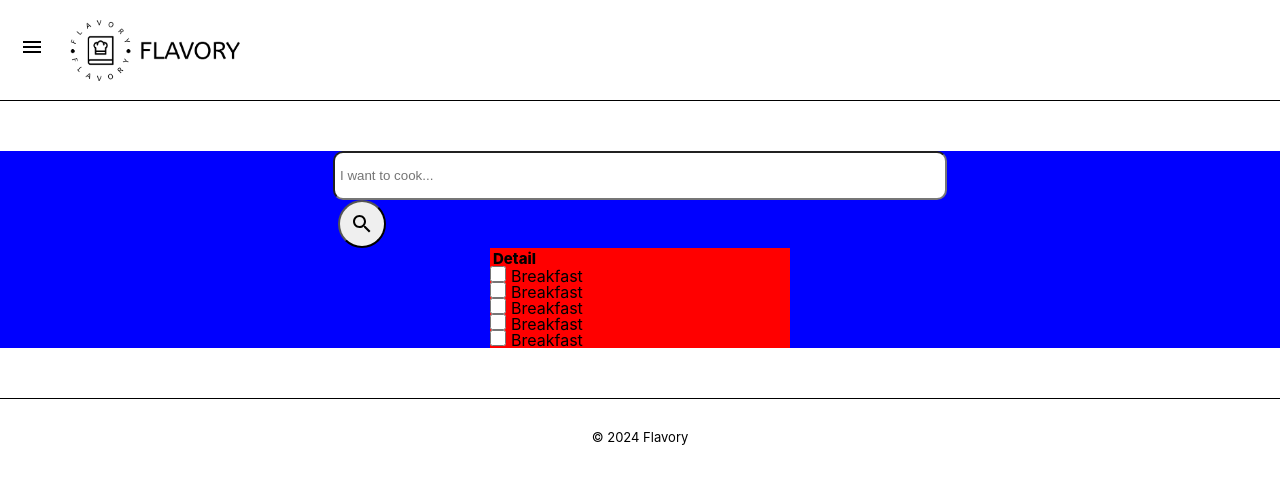
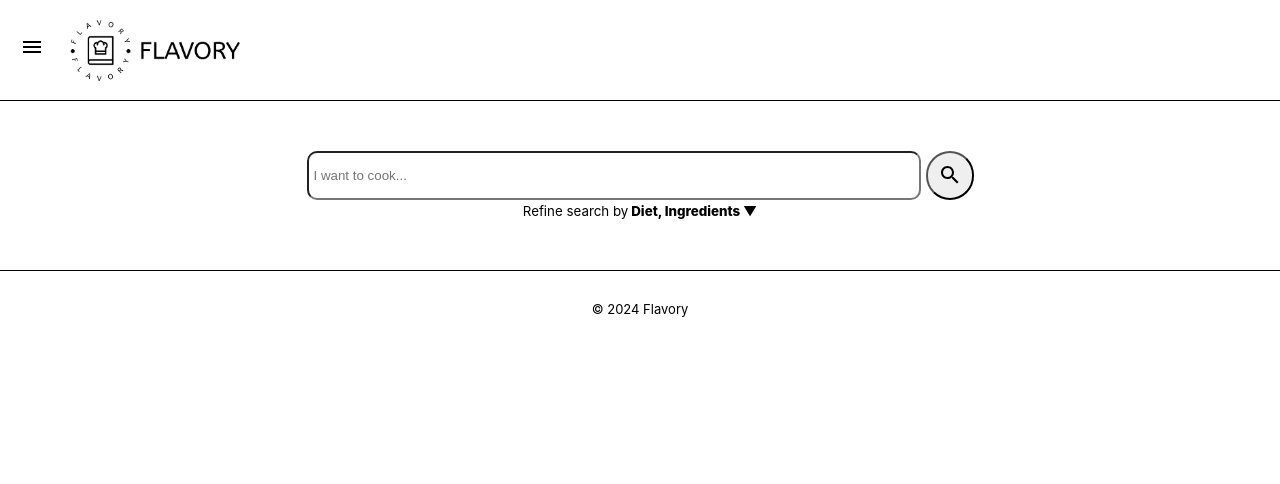
Before and after one commit to HAL13000/recipeapp, a React (Create React App) app: page / in a window 1280 px wide. Shown: the top 484 px of the page. Built offline with nearby package versions, Linux system fonts and the light colour scheme.

Commit message:
commit by Haru

```diff
--- a/src/pages/Home.jsx
+++ b/src/pages/Home.jsx
@@ -26,7 +26,7 @@ const Home = () => {
   const getSearch = async () => {
     try {
       const data = await recipeApi.getRecipeFromQuery(query);
-      // console.log(data);
+      console.log(data);
       // setRecipes(data.hits);
       dispatch(setQueryRecipes(data.hits));
     } catch (err) {
@@ -61,11 +61,23 @@ const Home = () => {
                 <SearchIcon />
               </button>
             </div>
+            <div className="search_filter">
+              <a>Refine search by</a>
+              <a className="detail"> Diet, Ingredients ▼</a>
+              <div className="search_box_hide">
                 <div className="search_box">
-              <span className="search_box_title">Detail</span>
+                  <span className="search_box_title">Diet</span>
                   <label>
                     <input type="checkbox" name="category" value="" cat1 />
-                Breakfast
+                    Balanced
+                  </label>
+                  <label>
+                    <input type="checkbox" name="category" value="" cat1 />
+                    Vegan
+                  </label>
+                  <label>
+                    <input type="checkbox" name="category" value="" cat1 />
+                    Vegetarian
                   </label>
                   <label>
                     <input type="checkbox" name="category" value="" cat1 />
@@ -75,14 +87,35 @@ const Home = () => {
                     <input type="checkbox" name="category" value="" cat1 />
                     Breakfast
                   </label>
+                </div>
+                <div className="search_box">
+                  <span className="search_box_title">Ingredients</span>
                   <label>
                     <input type="checkbox" name="category" value="" cat1 />
-                Breakfast
+                    Dairy-free
                   </label>
                   <label>
                     <input type="checkbox" name="category" value="" cat1 />
-                Breakfast
+                    Gluten-Free
                   </label>
+                  <label>
+                    <input type="checkbox" name="category" value="" cat1 />
+                    High-Protein
+                  </label>
+                  <label>
+                    <input type="checkbox" name="category" value="" cat1 />
+                    Low-Carb
+                  </label>
+                  <label>
+                    <input type="checkbox" name="category" value="" cat1 />
+                    Low-fat
+                  </label>
+                  <label>
+                    <input type="checkbox" name="category" value="" cat1 />
+                    Low-Sugar
+                  </label>
+                </div>
+              </div>
             </div>
           </form>
         </div>
@@ -112,35 +145,3 @@ const Home = () => {
 };
 
 export default Home;
-
-/* <div className="search">
-  <form>
-    <input
-      type="text"
-      placeholder="I want to cook..."
-      value={query}
-      onChange={handleSearchRecipe}
-    />
-    <button type="button" onClick={getSearch}>
-      <SearchIcon />
-    </button>
-  </form>
-</div> */
-
-/* {queryRecipes &&
-  queryRecipes.map((recipe, i) => (
-    <div
-      key={i}
-      className="recipe"
-      onClick={() => navigateToThisRecipe(recipe.recipe)}
-    >
-      <RecipeBox
-        // !! key
-        // key={recipe.recipe.key}
-        title={recipe.recipe.label}
-        calories={recipe.recipe.calories}
-        image={recipe.recipe.image}
-        ingredients={recipe.recipe.ingredients}
-      />
-    </div>
-  ))} */
--- a/src/styles/Home.scss
+++ b/src/styles/Home.scss
@@ -12,10 +12,11 @@ div.home {
     }
     form {
       @include flexBox_spaceCenter;
-      background-color: blue;
       flex-direction: column;
       div.search_engine {
-        input {
+        flex-direction: row;
+        display: flex;
+        input[type="text"] {
           padding: 5px;
           border-radius: 10px;
           width: 200px;
@@ -40,18 +41,37 @@ div.home {
           }
         }
       }
+      div.search_filter {
+        text-align: center;
+        a {
+          padding: 0;
+          margin: 0;
+          font-size: smaller;
+        }
+        a.detail {
+          font-weight: 800;
+        }
+        a:hover + div.search_box_hide {
+          display: block;
+        }
+        div.search_box_hide {
+          display: none;
+          border: 1px solid;
+          border-radius: 10px;
+          margin: 10px;
+          padding: 5px;
+          text-align: left;
           div.search_box {
-        background-color: red;
             width: 300px;
             span {
               font-size: 15px;
               font-weight: 800;
               padding: 3px;
+              margin-right: 200px;
             }
             label {
-          // display: inline-block;
-          display: flex;
               flex-direction: row;
+              display: inline-block;
               margin-right: 10px;
               line-height: 16px;
               cursor: pointer;
@@ -66,25 +86,7 @@ div.home {
             }
           }
         }
-    // label {
-    //   display: flex;
-    //   width: 100px;
-    //   flex-direction: row;
-    //   .radio {
-    //     width: 100px;
-    //     display: flex;
-    //     flex-direction: row;
-    //     padding: 0 5px;
-    //     input {
-    //       padding: 0;
-    //       margin: 0;
-    //     }
-    //     p {
-    //       font-size: 14px;
-    //       padding: 0;
-    //       margin: 0;
-    //     }
-    //   }
-    // }
       }
     }
+  }
+}
```
Lines whose indentation alone changed are shown as unchanged.
